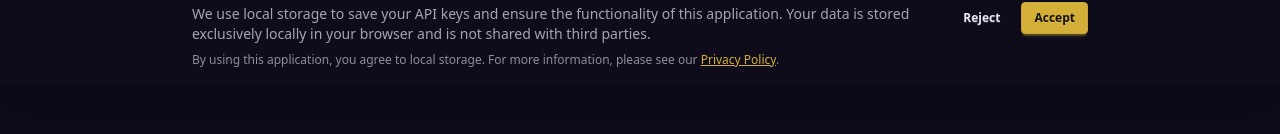
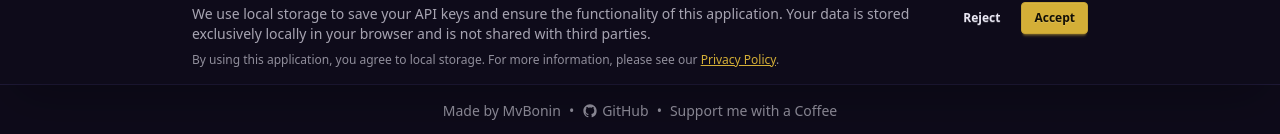
Before and after one commit to MvBonin/gw2-story-tracker, a SvelteKit app: page / in a window 1280 px wide. Shown: the part 716-850 px from the top of the page. Before the commit the page ends 800 px from the top, so only its background shows below. Built offline with nearby package versions, Linux system fonts and the light colour scheme.

Commit message:
feat: add footer

```diff
--- /dev/null
+++ b/src/lib/components/Footer.svelte
@@ -0,0 +1,38 @@
+<script lang="ts">
+</script>
+
+<footer class="footer footer-center p-4 text-base-content/60 text-sm border-t border-base-300 mt-auto">
+	<div class="flex items-center gap-2">
+		<span>Made by MvBonin</span>
+		<span>•</span>
+		<a
+			href="https://github.com/MvBonin/gw2-story-tracker"
+			target="_blank"
+			rel="noopener noreferrer"
+			class="link link-hover flex items-center gap-1"
+		>
+			<svg
+				class="w-4 h-4"
+				fill="currentColor"
+				viewBox="0 0 24 24"
+				aria-hidden="true"
+			>
+				<path
+					fill-rule="evenodd"
+					d="M12 2C6.477 2 2 6.484 2 12.017c0 4.425 2.865 8.18 6.839 9.504.5.092.682-.217.682-.483 0-.237-.008-.868-.013-1.703-2.782.605-3.369-1.343-3.369-1.343-.454-1.158-1.11-1.466-1.11-1.466-.908-.62.069-.608.069-.608 1.003.07 1.531 1.032 1.531 1.032.892 1.53 2.341 1.088 2.91.832.092-.647.35-1.088.636-1.338-2.22-.253-4.555-1.113-4.555-4.951 0-1.093.39-1.988 1.029-2.688-.103-.253-.446-1.272.098-2.65 0 0 .84-.27 2.75 1.026A9.564 9.564 0 0112 6.844c.85.004 1.705.115 2.504.337 1.909-1.296 2.747-1.027 2.747-1.027.546 1.379.202 2.398.1 2.651.64.7 1.028 1.595 1.028 2.688 0 3.848-2.339 4.695-4.566 4.943.359.309.678.92.678 1.855 0 1.338-.012 2.419-.012 2.747 0 .268.18.58.688.482A10.019 10.019 0 0022 12.017C22 6.484 17.522 2 12 2z"
+					clip-rule="evenodd"
+				/>
+			</svg>
+			GitHub
+		</a>
+		<span>•</span>
+		<a
+			href="https://ko-fi.com/mvbonin"
+			target="_blank"
+			rel="noopener noreferrer"
+			class="link link-hover"
+		>
+			Support me with a Coffee
+		</a>
+	</div>
+</footer>
--- a/src/routes/+layout.svelte
+++ b/src/routes/+layout.svelte
@@ -2,6 +2,7 @@
 	import './layout.css';
 	import favicon from '$lib/assets/favicon.png';
 	import CookieBanner from '$lib/components/CookieBanner.svelte';
+	import Footer from '$lib/components/Footer.svelte';
 
 	let { children } = $props();
 </script>
@@ -10,5 +11,8 @@
 	<title>GW2 Story Tracker</title>
 	<link rel="icon" href={favicon} />
 </svelte:head>
-{@render children()}
+<div class="min-h-screen flex flex-col">
+	{@render children()}
+	<Footer />
+</div>
 <CookieBanner />
```
